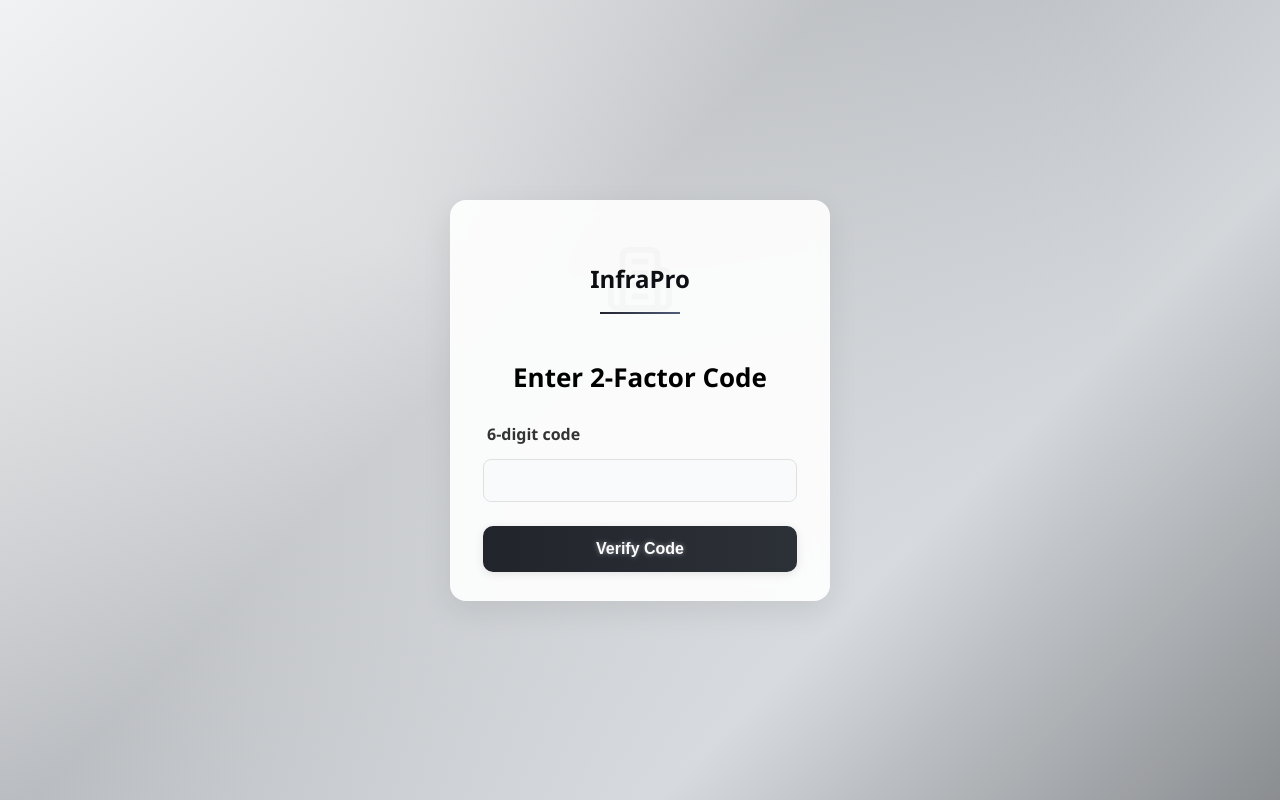
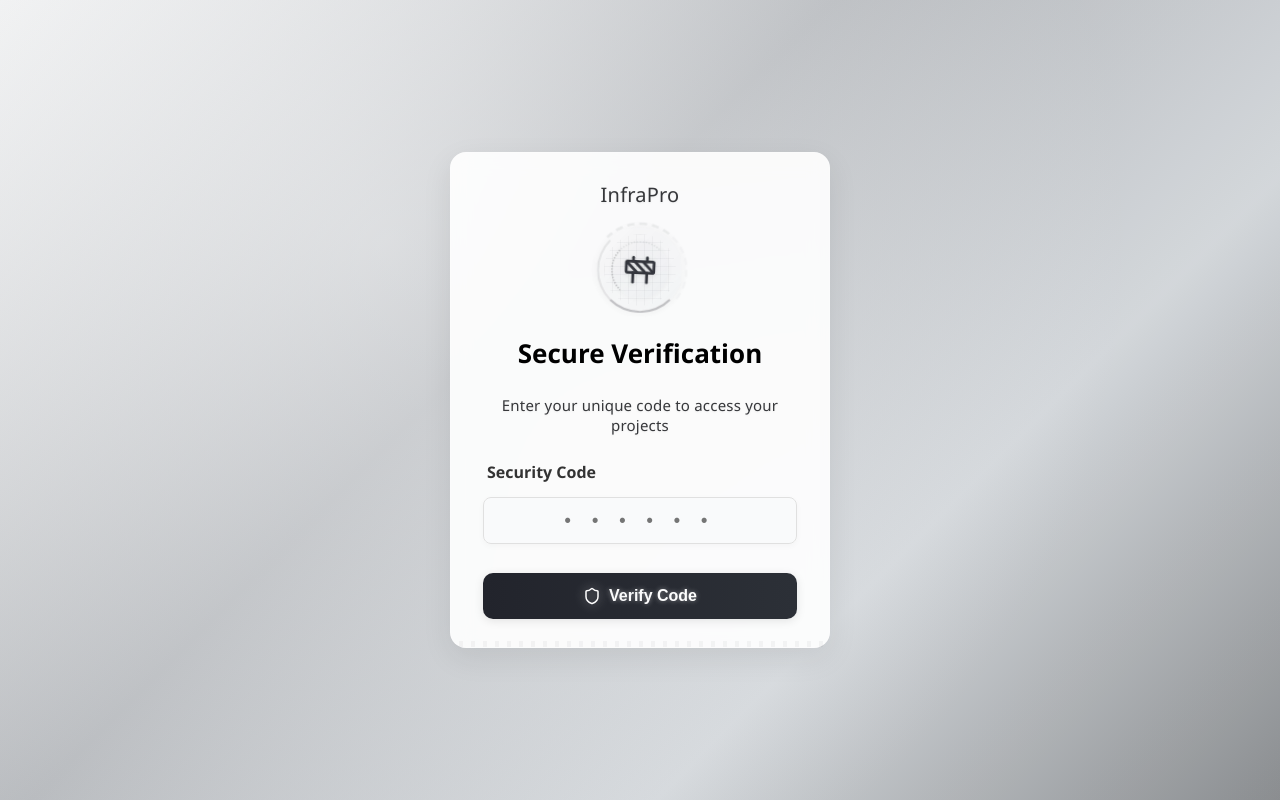
Before and after one commit to sherxyar/CS476, a Next.js app in the folder cpms/: page /auth/mfa-auth in a window 1280 px wide. Built offline with nearby package versions, Linux system fonts and the light colour scheme.

Commit message:
0710 - sheryar - worked on the UI.

```diff
--- a/cpms/src/app/auth/mfa-auth/page.tsx
+++ b/cpms/src/app/auth/mfa-auth/page.tsx
@@ -4,17 +4,17 @@ import { useState, Suspense } from "react";
 import { useRouter, useSearchParams } from "next/navigation";
 import styles from "@/styles/auth.module.css";
 import { signIn } from "next-auth/react";
-import { Building2 } from "lucide-react";
+import { Building2, Loader2, Shield, CheckCircle2, HardHat, Hammer, Construction } from "lucide-react";
 
 function MfaForm() {
   const searchParams = useSearchParams();
-  const emailParam   = searchParams?.get("email") ?? "";
+  const emailParam = searchParams?.get("email") ?? "";
 
-  const [code,  setCode]  = useState("");
+  const [code, setCode] = useState("");
   const [error, setError] = useState("");
   const [success, setSuccess] = useState("");
   const [loading, setLoading] = useState(false);
-  const router            = useRouter();
+  const router = useRouter();
 
   async function verifyCode() {
     setError("");
@@ -23,11 +23,11 @@ function MfaForm() {
 
     try {
       const res = await fetch("/api/auth/mfa-auth", {
-        method:       "POST",
-        headers:      { "Content-Type": "application/json" },
-        credentials:  "include",
-        body:         JSON.stringify({ email: emailParam, code }),
-        cache:        "no-store",
+        method: "POST",
+        headers: { "Content-Type": "application/json" },
+        credentials: "include",
+        body: JSON.stringify({ email: emailParam, code }),
+        cache: "no-store",
       });
 
       const data = await res.json();
@@ -56,11 +56,12 @@ function MfaForm() {
 
       console.log("NextAuth sign in successful:", result);
       setSuccess("Authentication successful! Redirecting...");
+      setLoading(false);
 
       // If we somehow get here, redirect to homepage after a short delay
       setTimeout(() => {
         window.location.href = "/";
-      }, 1000);
+      }, 1500);
     } catch (err) {
       console.error("MFA verification error:", err);
       setError("An unexpected error occurred. Please try again.");
@@ -77,9 +78,10 @@ function MfaForm() {
           verifyCode();
         }}
       >
-        <label className={styles.label}>6-digit code</label>
+        <label className={styles.label}>Security Code</label>
+        <div className={styles.securityCodeInputWrapper}>
           <input
-          className={styles.input}
+            className={`${styles.input} ${styles.securityCodeInput}`}
             type="text"
             inputMode="numeric"
             pattern="\d{6}"
@@ -88,15 +90,32 @@ function MfaForm() {
             onChange={(e) => setCode(e.target.value)}
             required
             disabled={loading}
+            placeholder="• • • • • •"
           />
+        </div>
 
         <button type="submit" className={styles.button} disabled={loading}>
-          {loading ? <span className={styles.buttonText}>Verifying...</span> : <span className={styles.buttonText}>Verify Code</span>}
+          {loading ? (
+            <>
+              <Loader2 className={styles.spinner} size={18} />
+              <span className={styles.buttonText}>Verifying...</span>
+            </>
+          ) : (
+            <>
+              <Shield className={styles.buttonIcon} size={18} />
+              <span className={styles.buttonText}>Verify Code</span>
+            </>
+          )}
         </button>
       </form>
 
       {error && <div className={styles.error}>{error}</div>}
-      {success && <div className={styles.success}>{success}</div>}
+      {success && (
+        <>
+          <CheckCircle2 className={styles.successIcon} size={40} />
+          <div className={styles.success}>{success}</div>
+        </>
+      )}
     </>
   );
 }
@@ -106,11 +125,19 @@ export default function MfaAuthPage() {
     <div className={styles.master}>
       <div className={styles.wrapper}>
         <div className={styles.container}>
-          <div className={styles.logoContainer}>
-            <Building2 className={styles.buildingIcon} />
-            <div className={styles.brandText}>InfraPro</div>
+          <div className={styles.subheading2}>InfraPro</div>
+
+          <div className={styles.securityLayerVisual}>
+            <div className={styles.securityLayer}></div>
+            <div className={styles.securityLayer}></div>
+            <div className={styles.securityLayer}></div>
+            <Construction className={styles.securityCenterIcon} />
           </div>
-          <h2 className={styles.heading}>Enter 2-Factor Code</h2>
+
+          <h2 className={styles.heading}>Secure Verification</h2>
+          <div className={styles.subheading}>
+            Enter your unique code to access your projects
+          </div>
 
           <Suspense fallback={<div>Loading…</div>}>
             <MfaForm />
--- a/cpms/src/styles/auth.module.css
+++ b/cpms/src/styles/auth.module.css
@@ -47,6 +47,26 @@
 .container:hover {
   box-shadow: 0 15px 40px rgba(0, 0, 0, 0.12);
   transform: translateY(-2px);
+}
+
+/* Blueprint foundation element for MFA page */
+.container::before {
+  content: "";
+  position: absolute;
+  bottom: 0;
+  left: 0;
+  right: 0;
+  height: 6px;
+  background: repeating-linear-gradient(
+    90deg,
+    transparent,
+    transparent 8px,
+    rgba(34, 36, 44, 0.06) 8px,
+    rgba(34, 36, 44, 0.06) 12px
+  );
+  border-bottom-left-radius: 16px;
+  border-bottom-right-radius: 16px;
+  opacity: 0.7;
 }
 
 .logo {
@@ -333,3 +353,199 @@
   background-clip: text;
   text-shadow: 0 1px 2px rgba(60, 60, 70, 0.08);
 }
+
+.subheading2 {
+  color: #111215d5;
+  font-size: 20px;
+  font-weight: 500;
+  margin-bottom: 22px;
+  letter-spacing: 0.2px;
+  -webkit-background-clip: text;
+  background-clip: text;
+  text-shadow: 0 1px 2px rgba(60, 60, 70, 0.08);
+}
+
+/* Security Layer Animation for MFA */
+.securityLayerVisual {
+  width: 80px;
+  height: 80px;
+  position: relative;
+  margin: 0 auto 25px;
+  display: flex;
+  justify-content: center;
+  align-items: center;
+}
+
+/* Add blueprint grid background */
+.securityLayerVisual::before {
+  content: "";
+  position: absolute;
+  width: 90%;
+  height: 90%;
+  top: 5%;
+  left: 5%;
+  border-radius: 50%;
+  background-image:
+    linear-gradient(to right, rgba(34, 36, 44, 0.05) 1px, transparent 1px),
+    linear-gradient(to bottom, rgba(34, 36, 44, 0.05) 1px, transparent 1px);
+  background-size: 8px 8px;
+  opacity: 0.7;
+  z-index: 1;
+}
+
+.securityLayer {
+  position: absolute;
+  border: 2px solid transparent;
+  border-radius: 50%;
+  width: 100%;
+  height: 100%;
+  opacity: 0;
+  transform: scale(0.6);
+  background: linear-gradient(135deg, rgba(34, 36, 44, 0.01) 0%, rgba(79, 92, 123, 0.04) 100%);
+  box-shadow: 0 0 10px rgba(34, 36, 44, 0.05);
+  animation: layerPulse 3s infinite;
+}
+
+.securityLayer:nth-child(1) {
+  animation-delay: 0s;
+  border-top: 2px dashed rgba(34, 36, 44, 0.3);
+  border-right: 2px dashed rgba(34, 36, 44, 0.1);
+}
+
+.securityLayer:nth-child(2) {
+  animation-delay: 1s;
+  border-bottom: 2px solid rgba(34, 36, 44, 0.3);
+  border-left: 2px solid rgba(34, 36, 44, 0.1);
+}
+
+.securityLayer:nth-child(3) {
+  animation-delay: 2s;
+  border-left: 2px dotted rgba(34, 36, 44, 0.3);
+  border-top: 2px dotted rgba(34, 36, 44, 0.1);
+}
+
+@keyframes layerPulse {
+  0% {
+    transform: scale(0.6);
+    opacity: 0;
+  }
+  30% {
+    opacity: 1;
+  }
+  70% {
+    opacity: 0.8;
+  }
+  100% {
+    transform: scale(1.2);
+    opacity: 0;
+  }
+}
+
+.buttonIcon {
+  margin-right: 8px;
+  display: inline-block;
+  vertical-align: middle;
+  color: white;
+  animation: secureGlow 2s ease-in-out infinite;
+}
+
+@keyframes secureGlow {
+  0%, 100% {
+    filter: drop-shadow(0 0 2px rgba(255, 255, 255, 0.4));
+  }
+  50% {
+    filter: drop-shadow(0 0 8px rgba(255, 255, 255, 0.7));
+  }
+}
+
+/* Success Animation */
+.successIcon {
+  margin: 0 auto 15px;
+  display: block;
+  color: #28a745;
+  animation: successPop 0.5s ease-out forwards;
+  transform: scale(0);
+}
+
+@keyframes successPop {
+  0% {
+    transform: scale(0) rotate(-20deg);
+  }
+  70% {
+    transform: scale(1.2) rotate(10deg);
+  }
+  100% {
+    transform: scale(1) rotate(0);
+  }
+}
+
+/* Security Code Input Styles */
+.securityCodeInputWrapper {
+  position: relative;
+  margin-bottom: 5px;
+}
+
+.securityCodeInputWrapper::after {
+  content: "";
+  position: absolute;
+  bottom: -2px;
+  left: 10%;
+  width: 80%;
+  height: 2px;
+  background: linear-gradient(90deg,
+    rgba(34, 36, 44, 0.1),
+    rgba(34, 36, 44, 0.3) 20%,
+    rgba(34, 36, 44, 0.5) 50%,
+    rgba(34, 36, 44, 0.3) 80%,
+    rgba(34, 36, 44, 0.1)
+  );
+  border-radius: 2px;
+  transform: scaleX(0.8);
+  opacity: 0;
+  transition: all 0.3s ease;
+}
+
+.securityCodeInput {
+  text-align: center;
+  letter-spacing: 8px;
+  font-size: 18px;
+  font-weight: 600;
+  transition: all 0.3s ease;
+  box-shadow: 0 2px 6px rgba(0, 0, 0, 0.03);
+}
+
+.securityCodeInput:focus {
+  letter-spacing: 10px;
+  background-color: rgba(255, 255, 255, 1);
+  box-shadow: 0 4px 12px rgba(0, 0, 0, 0.06);
+}
+
+.securityCodeInputWrapper:focus-within::after {
+  transform: scaleX(1);
+  opacity: 1;
+}
+
+.securityCenterIcon {
+  position: absolute;
+  width: 32px;
+  height: 32px;
+  color: #22242c;
+  z-index: 2;
+  animation: iconPulse 3s ease-in-out infinite;
+  filter: drop-shadow(0 1px 2px rgba(0, 0, 0, 0.1));
+}
+
+@keyframes iconPulse {
+  0% {
+    transform: scale(1) rotate(0deg);
+    opacity: 0.9;
+  }
+  50% {
+    transform: scale(1.15) rotate(10deg);
+    opacity: 1;
+  }
+  100% {
+    transform: scale(1) rotate(0deg);
+    opacity: 0.9;
+  }
+}
```
Lines whose indentation alone changed are shown as unchanged.
